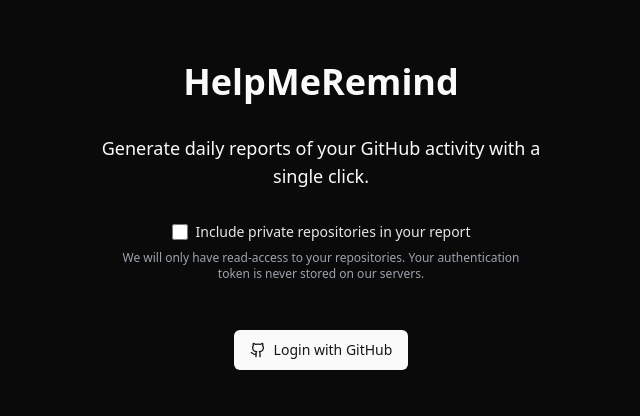
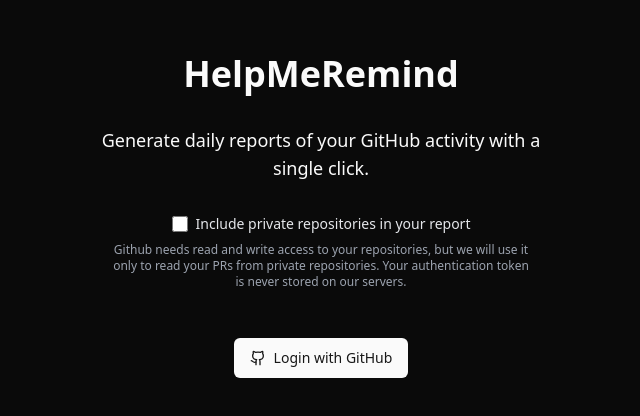
Before and after one commit to ridhoperdana/helpmeremind, a React (Vite) app in the folder client/: page / in a window 1280 px wide. Shown: the part 184-600 px from the top of the page, without its empty margins (319-959 px from the left). Built offline with nearby package versions, Linux system fonts and the light colour scheme; no server answers.

Commit message:
feat: add clearer message

```diff
--- a/client/src/App.tsx
+++ b/client/src/App.tsx
@@ -65,7 +65,7 @@
             </label>
           </div>
           <p className="text-xs text-gray-400">
-            We will only have read-access to your repositories. Your authentication token is never stored on our servers.
+            Github needs read and write access to your repositories, but we will use it only to read your PRs from private repositories. Your authentication token is never stored on our servers.
           </p>
         </div>
       </div>
```
